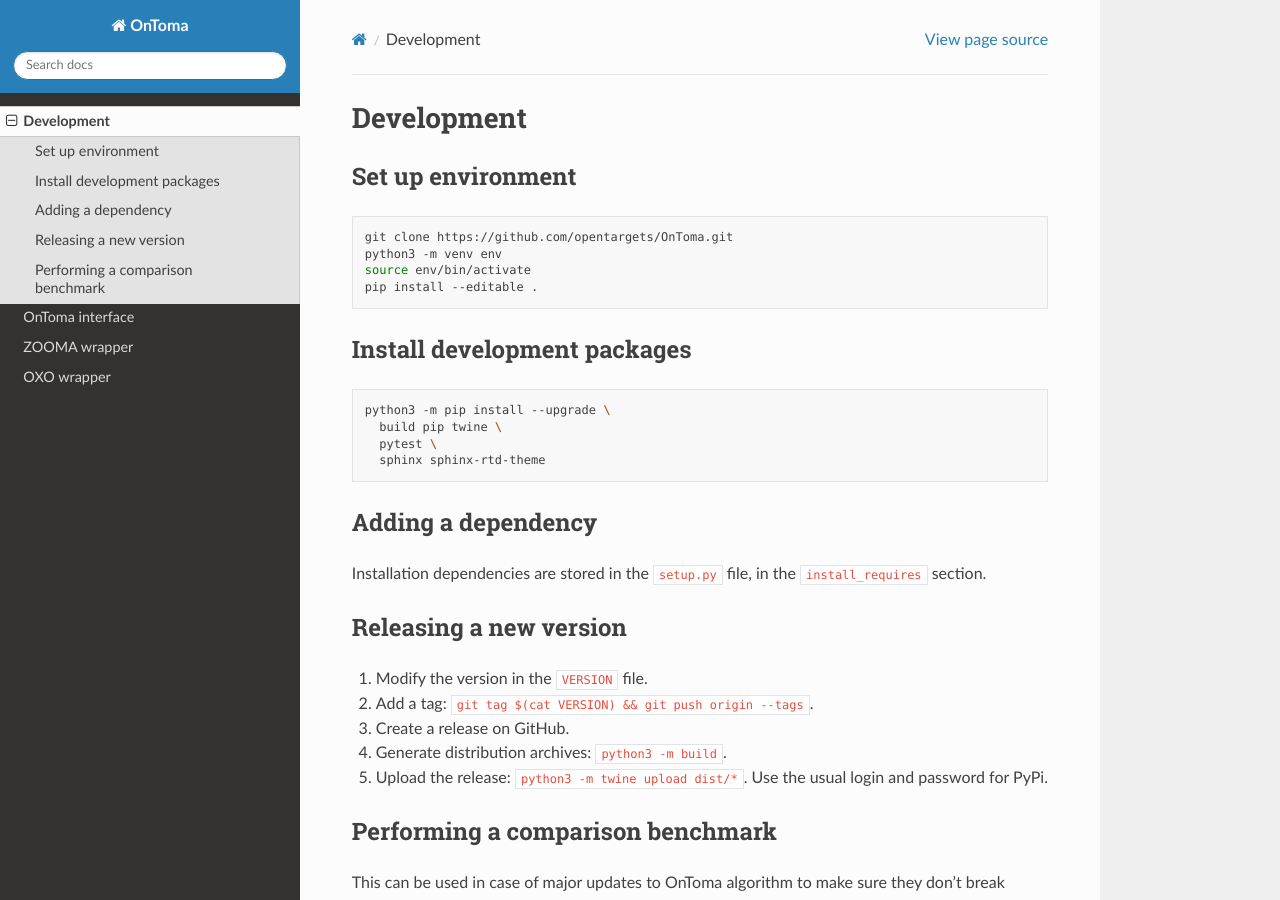
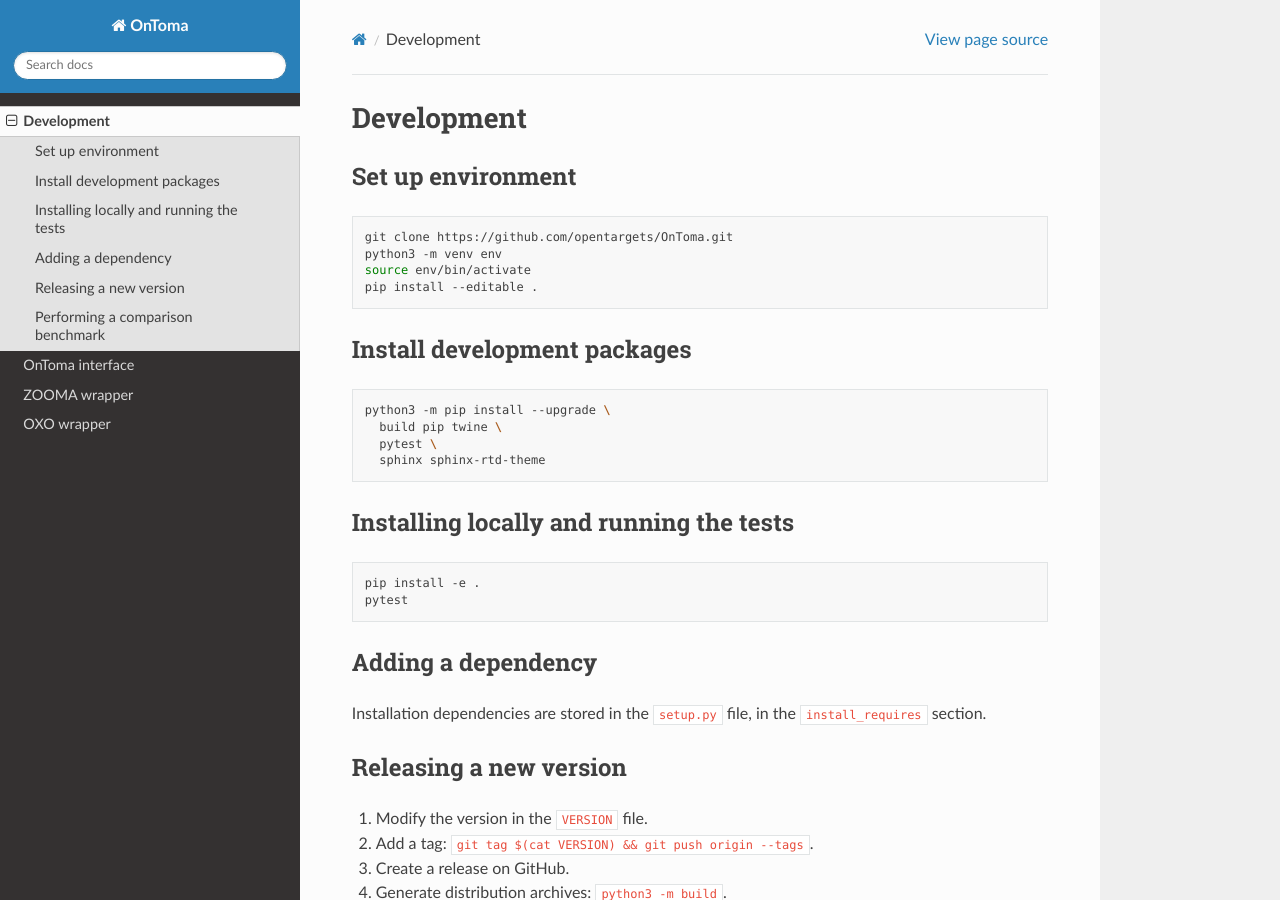
Before and after one commit to opentargets/OnToma, a Sphinx documentation site: the page built from docs/development.rst, in a window 1280 px wide and 900 px high. Built offline with Sphinx 7.4.7 and the Read the Docs theme 2.0.0, drawn with Linux system fonts in a browser that asks for light colours.

Commit message:
Amend documentation for local install and tests

```diff
--- a/docs/development.rst
+++ b/docs/development.rst
@@ -27,6 +27,16 @@ Install development packages
 
 
 
+Installing locally and running the tests
+----------------------------------------
+
+.. code-block:: bash
+
+    pip install -e .
+    pytest
+
+
+
 Adding a dependency
 -------------------
 Installation dependencies are stored in the ``setup.py`` file, in the ``install_requires`` section.
```
